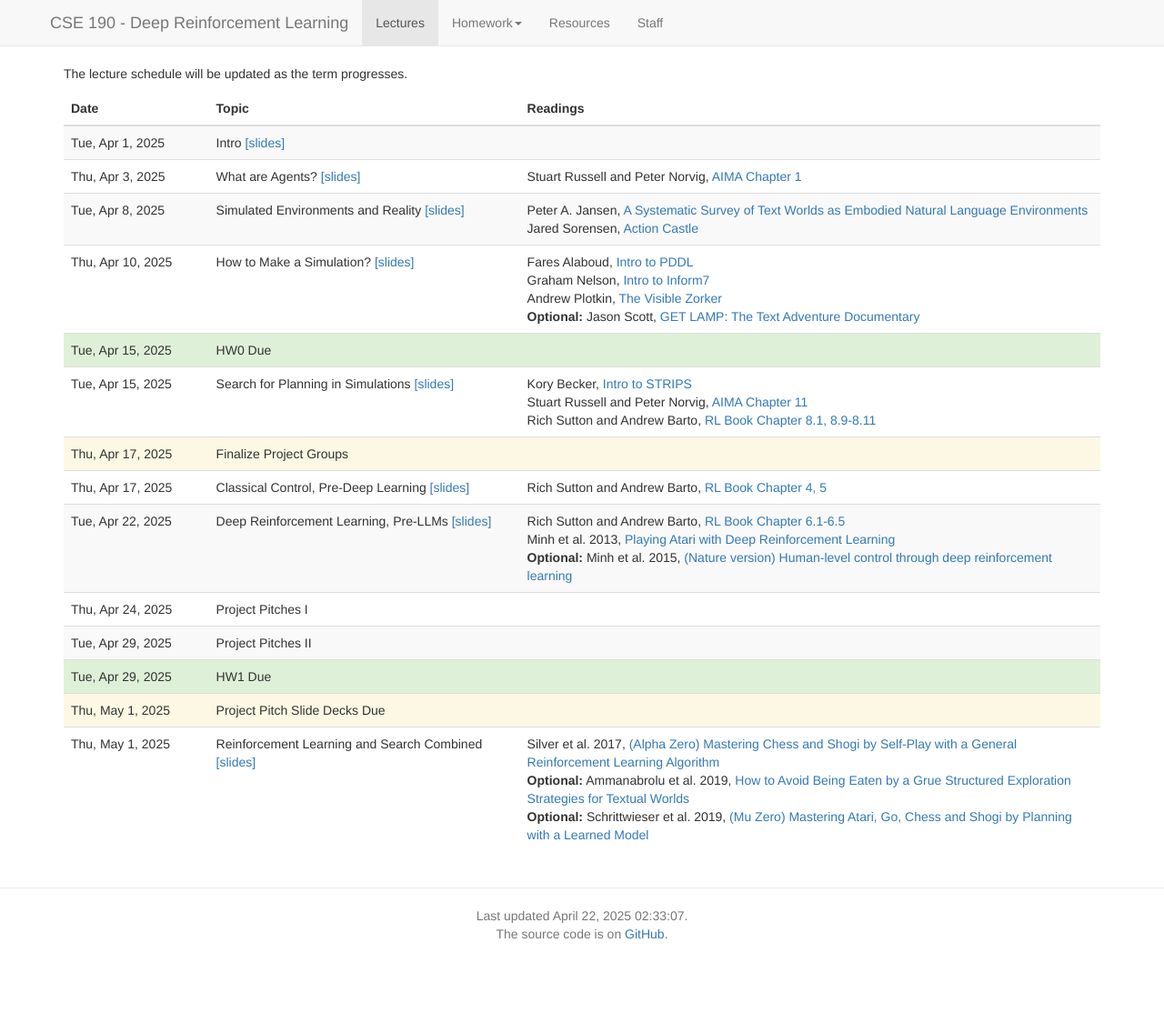
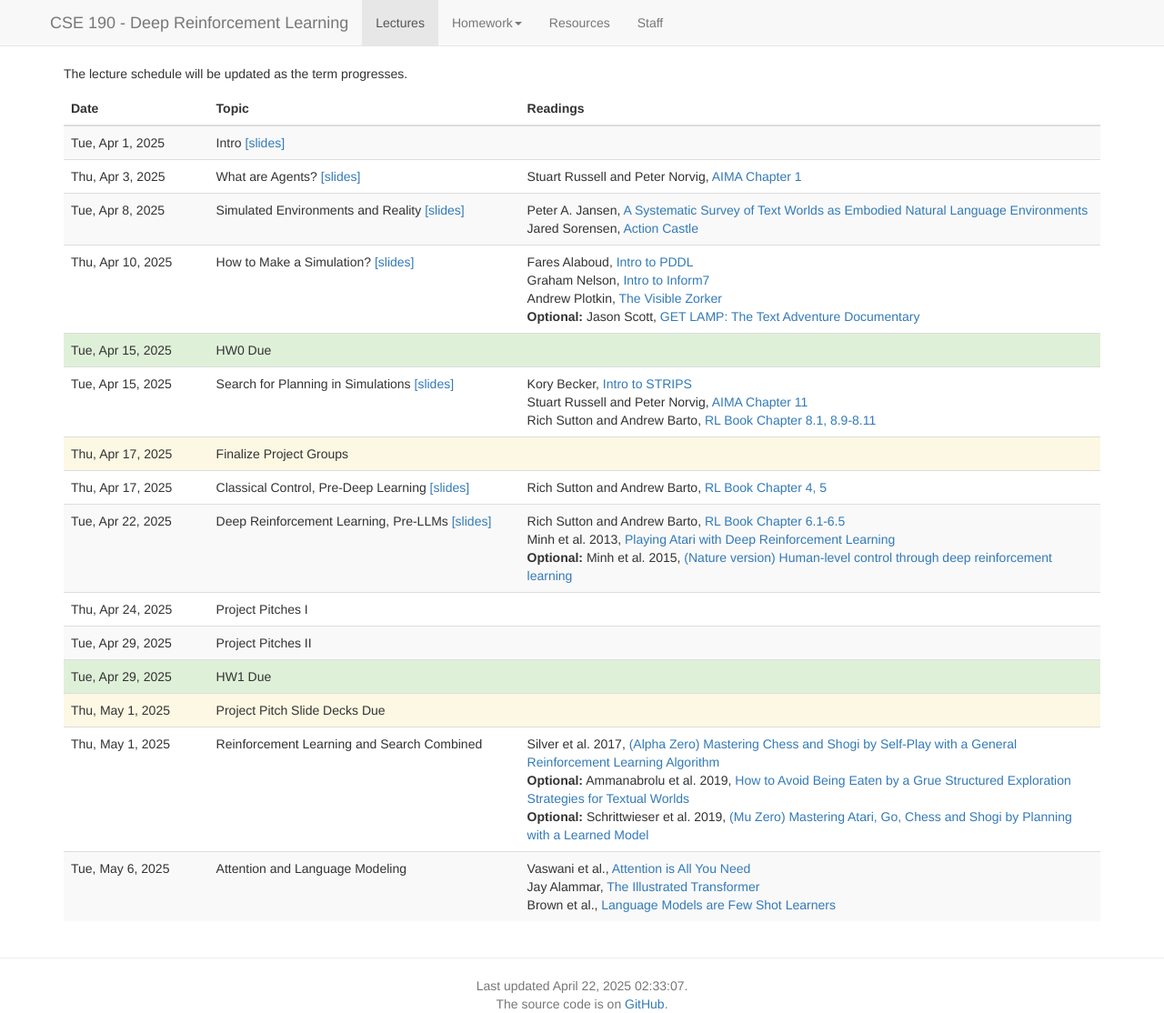
Before and after one commit to tonyroumi/intro-deep-rl-course, a Jekyll site: the page built from lectures.md, in a window 1280 px wide. Shown: the whole page at 91% size. Built offline with Jekyll 4.4.1, drawn with Linux system fonts in a browser that asks for light colours; nearby versions of some CDN libraries; a script that is not in the unit is left out; before the commit the page ends 1037 px from its top, so only the background shows below that.

Commit message:
slides and lectures

```diff
--- a/_data/lectures.yaml
+++ b/_data/lectures.yaml
@@ -116,7 +116,7 @@
 -
   date: 2025-05-01
   title: Reinforcement Learning and Search Combined
-  slides: rl_search_combined.pdf
+  slides:
   readings:
         -
           title: (Alpha Zero) Mastering Chess and Shogi by Self-Play with a General Reinforcement Learning Algorithm
@@ -132,3 +132,20 @@
           url: https://arxiv.org/abs/1911.08265
           authors: Schrittwieser et al. 2019
           optional: True
+-
+  date: 2025-05-06
+  title: Attention and Language Modeling
+  slides:
+  readings:
+        -
+          title: Attention is All You Need
+          url: https://arxiv.org/abs/1706.03762
+          authors: Vaswani et al.
+        -
+          title: The Illustrated Transformer
+          url: https://jalammar.github.io/illustrated-transformer/
+          authors: Jay Alammar
+        -
+          title: Language Models are Few Shot Learners
+          url: https://arxiv.org/abs/2005.14165
+          authors: Brown et al.
```
